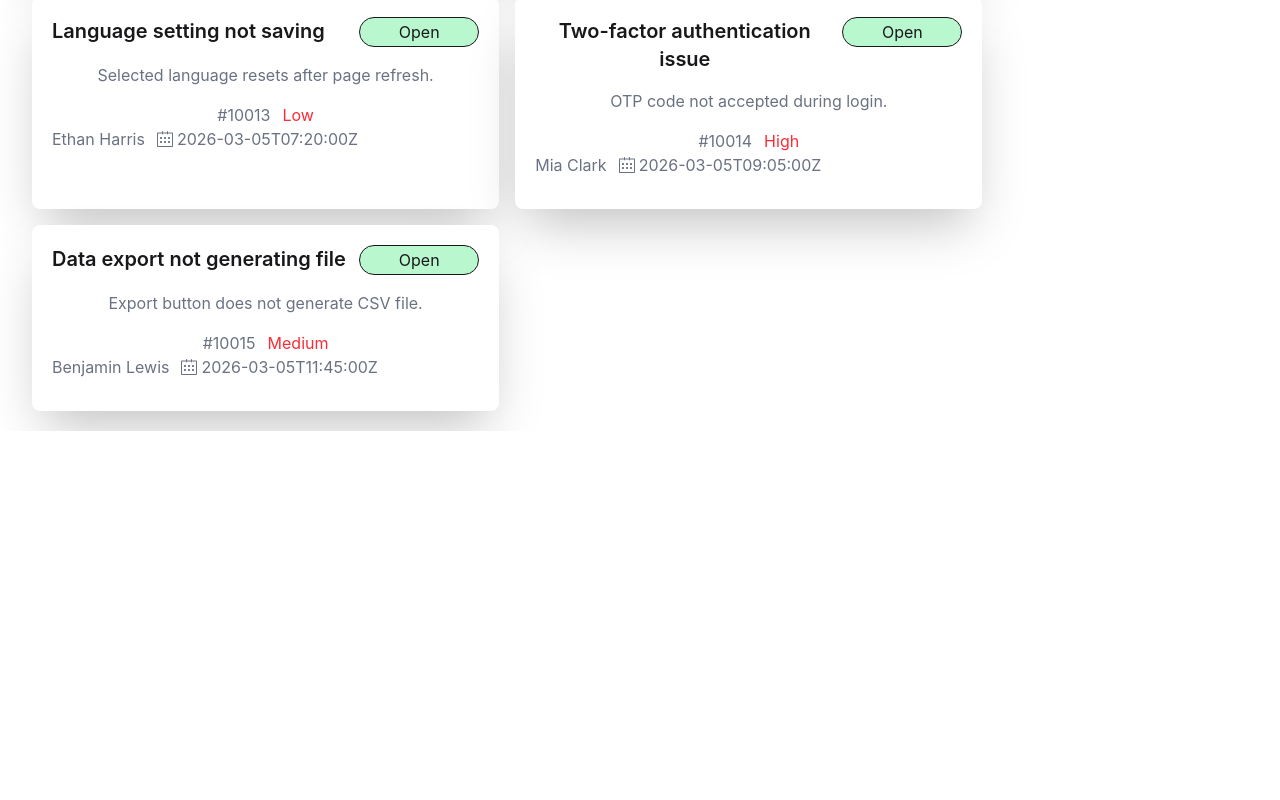
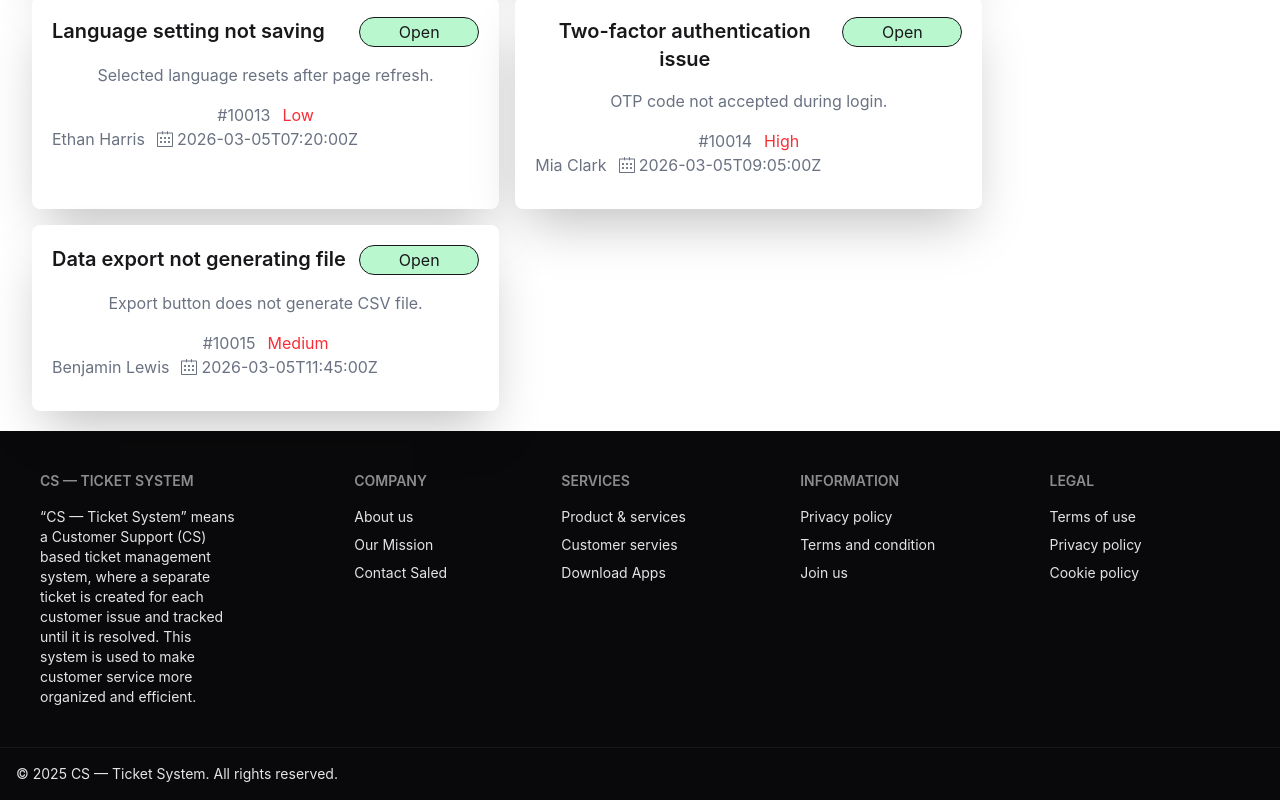
Before and after one commit to Al-Shahriar-Nazim/boot-ass-2, a React (Vite) app: page / in a window 1280 px wide. Shown: the part 1808-2608 px from the top of the page. Before the commit the page ends 2239 px from the top, so only its background shows below. Built offline with nearby package versions, Linux system fonts and the light colour scheme.

Commit message:
added footer

```diff
--- a/src/App.jsx
+++ b/src/App.jsx
@@ -6,6 +6,7 @@ import Navbar from "./Components/Navbar/Navbar";
 import Tasks from "./Components/Tasks/Tasks";
 import Resolved from "./Components/Resolved/Resolved";
 import { ToastContainer } from 'react-toastify';
+import Footer from "./Components/Footer/Footer";
 
 const customerPromised = fetch("/data.json").then((res) => res.json());
 
@@ -39,6 +40,9 @@ function App() {
         <Resolved resolved={resolved}></Resolved>
           </div>
       </div>
+
+
+      <Footer></Footer>
     </>
   );
 }
--- /dev/null
+++ b/src/Components/Footer/Footer.jsx
@@ -0,0 +1,58 @@
+import React from "react";
+
+const Footer = () => {
+  return (
+    <div>
+      <footer className="footer sm:footer-horizontal bg-neutral text-neutral-content p-10">
+        <nav className="">
+          <h6 className="footer-title">CS — Ticket System</h6>
+          <a className="link link-hover w-[200px]">
+            “CS — Ticket System” means a Customer Support (CS) based ticket
+            management system, where a separate ticket is created for each
+            customer issue and tracked until it is resolved. This system is used
+            to make customer service more organized and efficient.
+          </a>
+          {/* <p className="text-xs">
+            “CS — Ticket System” means a Customer Support (CS) based ticket
+            management system, where a separate ticket is created for each
+            customer issue and tracked until it is resolved. This system is used
+            to make customer service more organized and efficient.
+          </p> */}
+        </nav>
+        <nav>
+          <h6 className="footer-title">Company</h6>
+          <a className="link link-hover">About us</a>
+          <a className="link link-hover">Our Mission</a>
+          <a className="link link-hover">Contact Saled</a>
+        </nav>
+        <nav>
+          <h6 className="footer-title">Services</h6>
+          <a className="link link-hover">Product & services</a>
+          <a className="link link-hover">Customer servies</a>
+          <a className="link link-hover">Download Apps</a>
+        </nav>
+        <nav>
+          <h6 className="footer-title">Information</h6>
+          <a className="link link-hover">Privacy policy</a>
+          <a className="link link-hover">Terms and condition</a>
+          <a className="link link-hover">Join us</a>
+        </nav>
+
+        <nav>
+          <h6 className="footer-title">Legal</h6>
+          <a className="link link-hover">Terms of use</a>
+          <a className="link link-hover">Privacy policy</a>
+          <a className="link link-hover">Cookie policy</a>
+        </nav>
+      </footer>
+      <hr />
+<footer className="footer sm:footer-horizontal bg-neutral text-neutral-content items-center p-4 text-center">
+        <aside>
+          <p className=""> © 2025 CS — Ticket System. All rights reserved.</p>
+        </aside>
+      </footer>
+    </div>
+  );
+};
+
+export default Footer;
```
